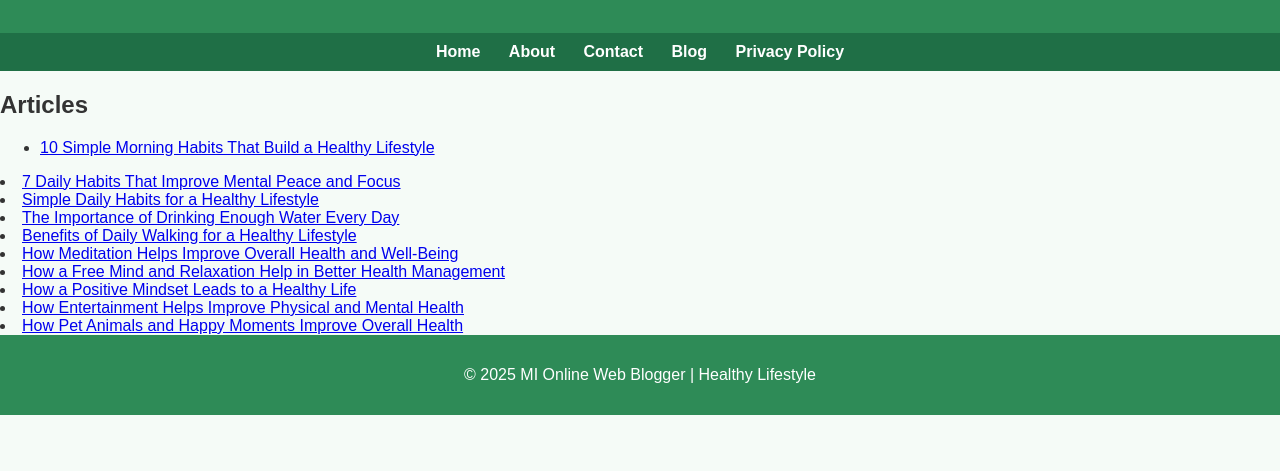
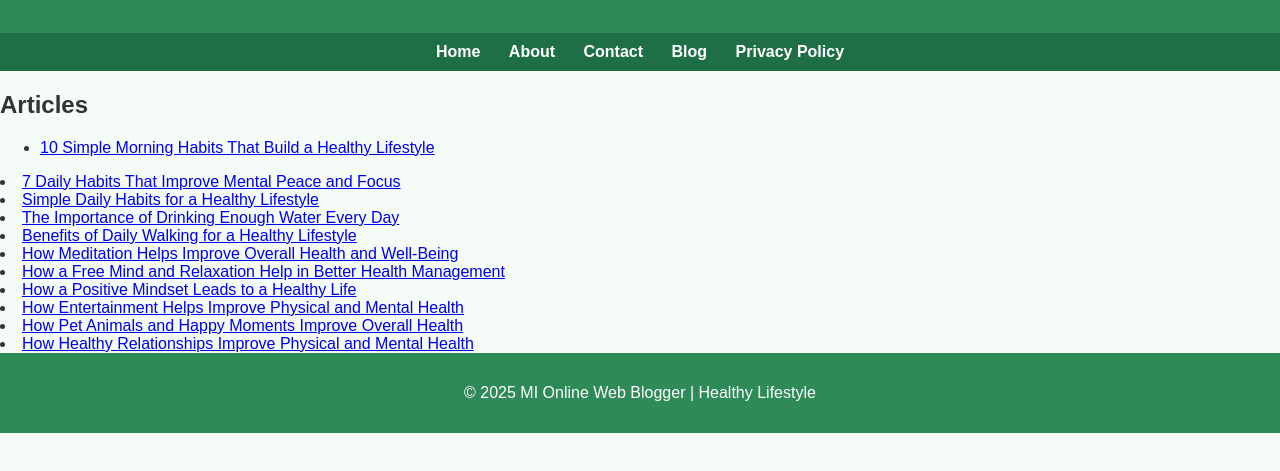
Before and after one commit to magiindur-arch/mi-onlinewebblogger, a plain HTML site: page blog.html in a window 1280 px wide. Shown: the part 121-592 px from the top of the page. Drawn offline with Linux system fonts and the light colour scheme.

Commit message:
Updated blog page

```diff
--- a/blog.html
+++ b/blog.html
@@ -67,6 +67,8 @@ footer{background:#2e8b57;color:#fff;text-align:center;padding:15px}
 
   <li><a href="article10.html">How Pet Animals and Happy Moments Improve Overall Health</a></li>
 
+  <li><a href="article11.html">How Healthy Relationships Improve Physical and Mental Health</a></li>
+
 <!-- NEW ARTICLES WILL BE ADDED ABOVE THIS LINE -->
 
 
```
